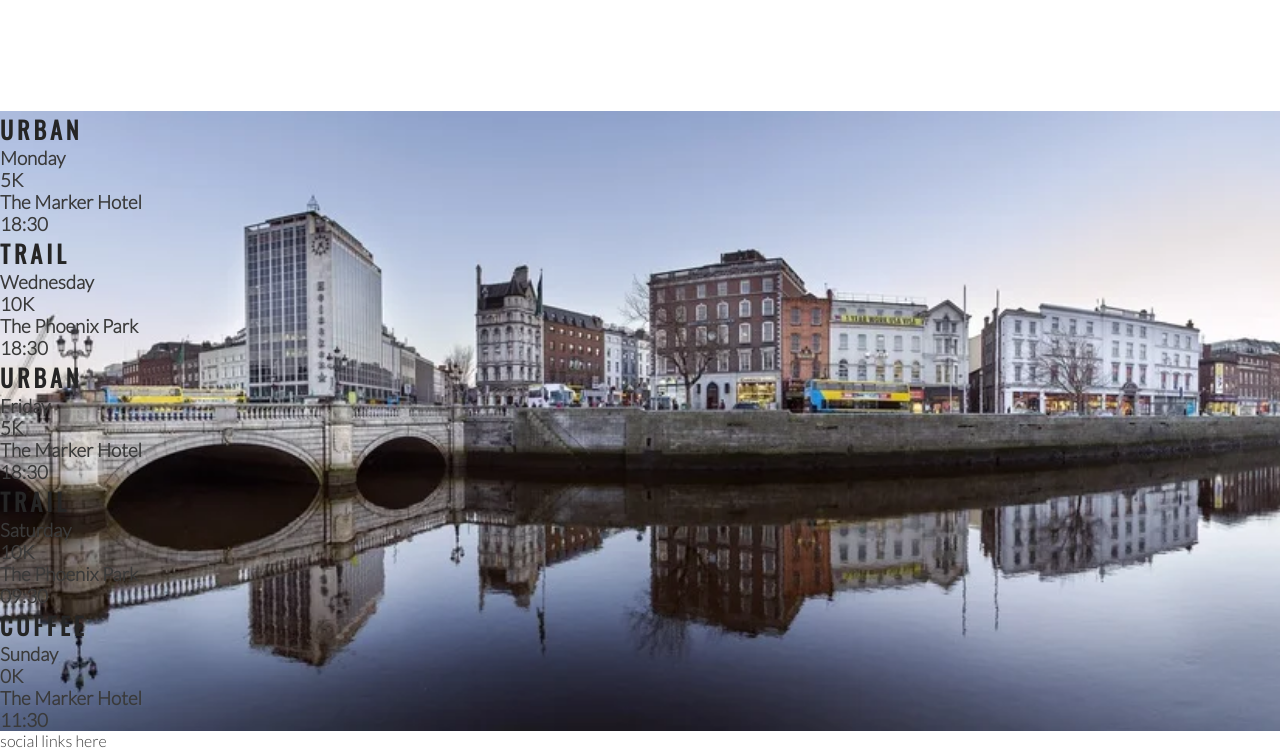
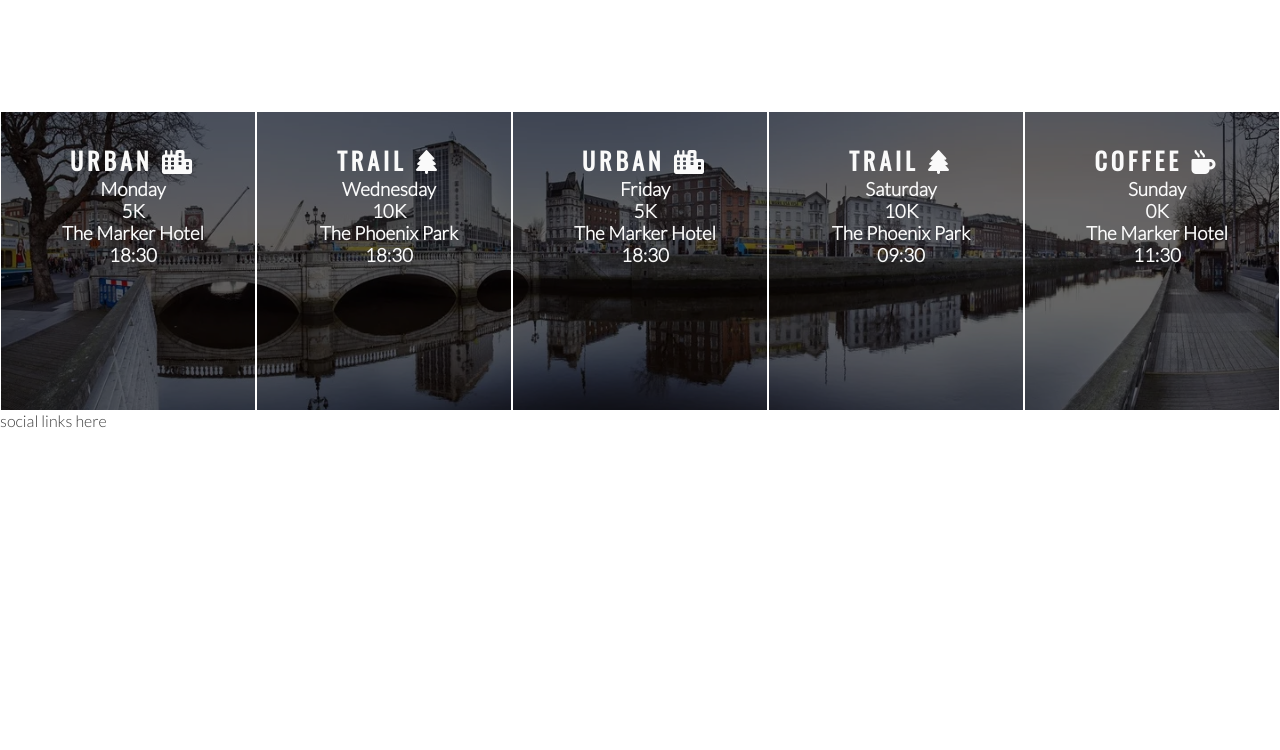
Before and after one commit to id10tothe9/ci-lesson2-love-running, a plain HTML site: page index.html in a window 1280 px wide. Shown: the part 1184-1934 px from the top of the page. After the commit the page ends 1614 px from the top, so only its background shows below. Drawn offline with nearby package versions, Linux system fonts and the light colour scheme.

Commit message:
Style times panels and add icons

```diff
--- a/assets/css/style.css
+++ b/assets/css/style.css
@@ -193,3 +193,19 @@
     width: 100%;
     overflow: hidden;
 }
+
+#times div {
+    color: #fafafa;
+    background-color: rgba(0, 0, 0, 0.6);
+    width: 20%;
+    height: 300px;
+    float: left;
+    padding: 30px 0 0 10px;
+    text-align: center;
+    border: 1px solid white;
+    box-sizing: border-box;
+}
+
+#times h2 {
+    color: #fafafa;
+}
--- a/index.html
+++ b/index.html
@@ -69,35 +69,35 @@
     </section>
     <section id="times">
         <div>
-            <h2>Urban</h2>
+            <h2>Urban <i class="fa-solid fa-city"></i></h2>
             <h3>Monday</h3>
             <h3>5K</h3>
             <h3>The Marker Hotel</h3>
             <h3>18:30</h3>
         </div>
         <div>
-            <h2>Trail</h2>
+            <h2>Trail <i class="fa-solid fa-tree"></i></h2>
             <h3>Wednesday</h3>
             <h3>10K</h3>
             <h3>The Phoenix Park</h3>
             <h3>18:30</h3>
         </div>
         <div>
-            <h2>Urban</h2>
+            <h2>Urban <i class="fa-solid fa-city"></i></h2>
             <h3>Friday</h3>
             <h3>5K</h3>
             <h3>The Marker Hotel</h3>
             <h3>18:30</h3>
         </div>
         <div>
-            <h2>Trail</h2>
+            <h2>Trail <i class="fa-solid fa-tree"></i></h2>
             <h3>Saturday</h3>
             <h3>10K</h3>
             <h3>The Phoenix Park</h3>
             <h3>09:30</h3>
         </div>
         <div>
-            <h2>Coffee</h2>
+            <h2>Coffee <i class="fa-solid fa-mug-hot"></i></h2>
             <h3>Sunday</h3>
             <h3>0K</h3>
             <h3>The Marker Hotel</h3>
```
